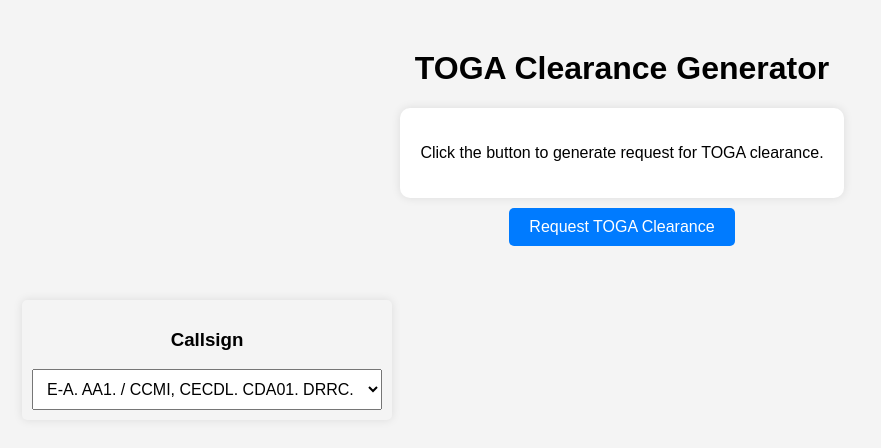
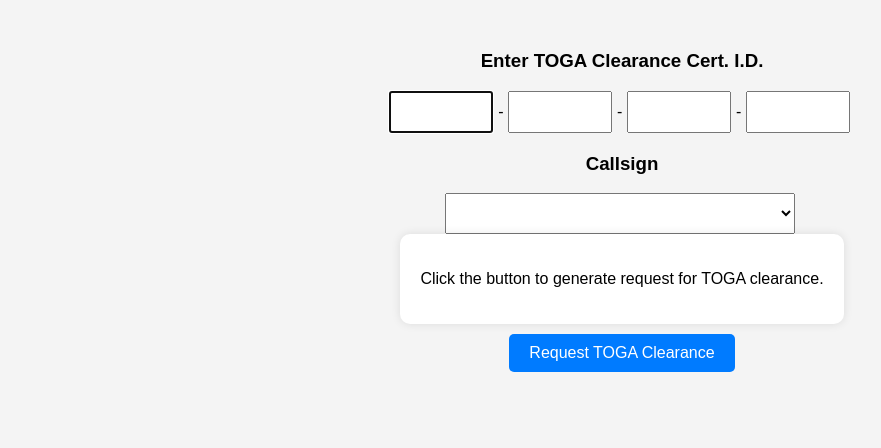
Before and after one commit to GLaDOzXD/gladozxd, a plain HTML site: page toga-clearance/index.html in a window 1280 px wide. Shown: the whole page, without its empty margins (18-899 px from the left). Drawn offline with Linux system fonts and the light colour scheme.

Commit message:
Update index.html

```diff
--- a/toga-clearance/index.html
+++ b/toga-clearance/index.html
@@ -31,29 +31,38 @@
             margin-left: auto;
             margin-right: auto;
         }
-        /* Dropdown Panel */
-        #dropdownPanel {
-            position: absolute;
-            top: 300px;
-            left: 40px;
-            background-color: #f4f4f4;
-            padding: 10px;
-            border-radius: 5px;
-            box-shadow: 0 0 10px rgba(0, 0, 0, 0.1);
-        }
-        select {
+        select, input {
             padding: 10px;
             font-size: 16px;
-            width: 350px;
+            width: 80px;
+            text-align: center;
+            margin-right: 5px;
+            text-transform: uppercase;
+        }
+        #codeInput {
+            margin-bottom: 20px;
+        }
+        #callsignSelect {
+            width: 350px; /* Adjust width to fit selected option */
         }
     </style>
 </head>
 <body>
 
-    <!-- Dropdown Panel -->
+    <!-- Code input field (split into sections) -->
+    <div id="codeInput">
+        <h3>Enter TOGA Clearance Cert. I.D.</h3>
+        <input type="text" id="part1" maxlength="3" oninput="autoJump(this, 'part2'); validateCode()" autofocus>-
+        <input type="text" id="part2" maxlength="3" oninput="autoJump(this, 'part3'); validateCode()">-
+        <input type="text" id="part3" maxlength="6" oninput="autoJump(this, 'part4'); validateCode()">-
+        <input type="text" id="part4" maxlength="5" oninput="validateCode()">
+    </div>
+
+    <!-- Dropdown Panel (Moved here) -->
     <div id="dropdownPanel">
         <h3>Callsign</h3>
         <select id="callsignSelect">
+            <option value=""></option>
             <option value="01">E-A. AA1. / CCMI, CECDL. CDA01. DRRC.</option>
             <option value="02">E-A. AA2. / CCMI, CECDL. CDA02. CDSF.</option>
             <option value="03">E-A. AA3. / CCMI, CECDL. CDA03. CMGW.</option>
@@ -62,22 +71,45 @@
         </select>
     </div>
 
-    <h1>TOGA Clearance Generator</h1>
-
     <div id="clearanceBox">
         <p id="clearanceContent">Click the button to generate request for TOGA clearance.</p>
     </div>
 
     <!-- Generate Button BELOW the clearance box with margin from the top -->
-    <button onclick="generateClearance()">Request TOGA Clearance</button>
+    <button id="generateButton" onclick="generateClearance()" disabled>Request TOGA Clearance</button>
 
     <script>
+        // Automatically jump to the next field when max length is reached
+        function autoJump(current, nextFieldId) {
+            if (current.value.length === current.maxLength) {
+                document.getElementById(nextFieldId).focus();
+            }
+        }
+
+        // Validate code and enable/disable button
+        function validateCode() {
+            const part1 = document.getElementById("part1").value.toUpperCase();
+            const part2 = document.getElementById("part2").value.toUpperCase();
+            const part3 = document.getElementById("part3").value.toUpperCase();
+            const part4 = document.getElementById("part4").value.toUpperCase();
+
+            const regexPart1 = /^STZ$/;
+            const regexPart2 = /^CDA$/;
+            const regexPart3 = /^MRTOGA$/;
+            const regexPart4 = /^000[1-3]A$/;
+
+            if (regexPart1.test(part1) && regexPart2.test(part2) && regexPart3.test(part3) && regexPart4.test(part4)) {
+                document.getElementById("generateButton").disabled = false;
+            } else {
+                document.getElementById("generateButton").disabled = true;
+            }
+        }
+
+        // Generate the TOGA clearance
         function generateClearance() {
-            // Get the selected callsign from the dropdown
             const selectedValue = document.getElementById("callsignSelect").value;
             let callsign = "";
 
-            // Assign callsign based on selection
             if (selectedValue === "01") {
                 callsign = "GLaDOzXD";
             } else if (selectedValue === "02") {
@@ -97,7 +129,6 @@
             const altitude = Math.floor(Math.random() * 4) + 3;
             const departureFrequency = `121.${Math.floor(Math.random() * 9) + 1}`;
 
-            // Generate the clearance text, check if callsign is empty
             const clearance = `${callsign ? callsign + " " : ""}you are cleared for takeoff runway ${runwayNumber}${runwaySide} winds ${windDirection} fly ${heading} climb maintain ${altitude}000 departure ${departureFrequency} g'day`;
 
             document.getElementById("clearanceContent").innerHTML = clearance;
```
